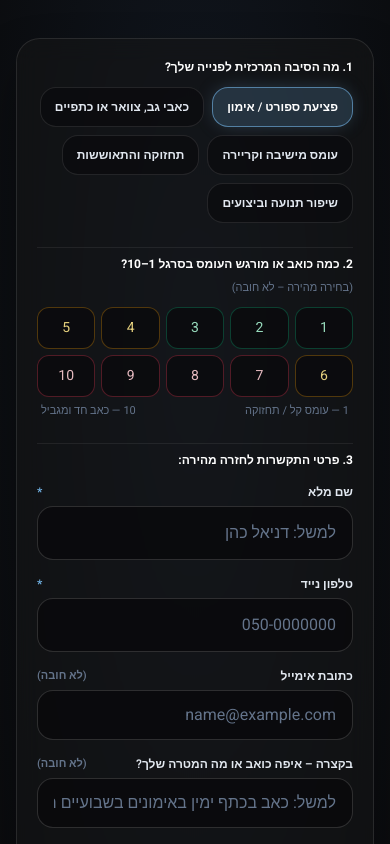
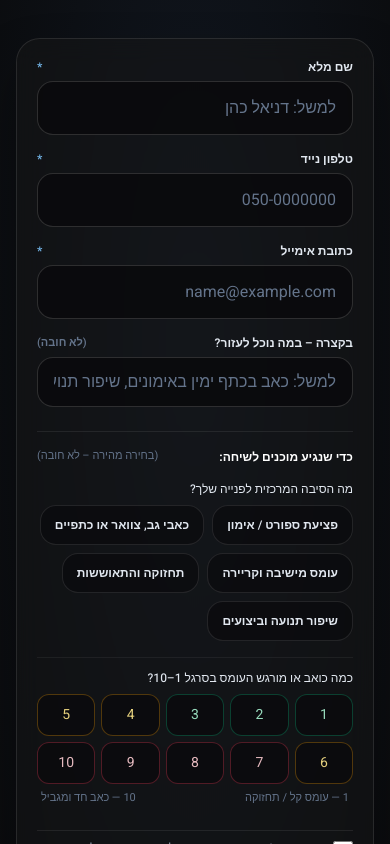
Before and after one commit to ofek-ok/okonskiperformance, a Next.js app: page / in a window 390 px wide. Shown: the part 7340-8184 px from the top of the page. Built offline with nearby package versions, Linux system fonts and the light colour scheme; a web font is replaced by a local one.

Commit message:
feat(form): reorder lead form with mandatory email/phone/name first, optional note, and quick-click intake

```diff
--- a/app/api/subscribe/route.ts
+++ b/app/api/subscribe/route.ts
@@ -29,8 +29,8 @@ export async function POST(request: Request) {
     const note = String(body.note || "").trim();
     const marketingConsent = body.marketing_consent === true;
 
-    if (!fullName || !phone || !marketingConsent) {
-      return NextResponse.json({ error: "Missing required fields: full_name, phone, marketing_consent" }, { status: 400 });
+    if (!fullName || !phone || !email || !marketingConsent) {
+      return NextResponse.json({ error: "Missing required fields: full_name, phone, email, marketing_consent" }, { status: 400 });
     }
 
     const payload = {
--- a/components/PerformanceList.tsx
+++ b/components/PerformanceList.tsx
@@ -64,7 +64,7 @@ export default function PerformanceList() {
     email: "",
     note: "",
   });
-  const [selectedTopic, setSelectedTopic] = useState<string>("פציעת ספורט");
+  const [selectedTopic, setSelectedTopic] = useState<string | null>(null);
   const [painLevel, setPainLevel] = useState<number | null>(null);
 
   useEffect(() => {
@@ -90,7 +90,9 @@ export default function PerformanceList() {
     } else if (!/^[\d\s\-+()\u200f]{9,}$/.test(formData.phone.trim())) {
       e.phone = "מספר טלפון אינו תקין";
     }
-    if (formData.email.trim() && !/^[^\s@]+@[^\s@]+\.[^\s@]+$/.test(formData.email.trim())) {
+    if (!formData.email.trim()) {
+      e.email = "כתובת אימייל נדרשת ליצירת קשר";
+    } else if (!/^[^\s@]+@[^\s@]+\.[^\s@]+$/.test(formData.email.trim())) {
       e.email = "כתובת אימייל אינה תקינה";
     }
     return e;
@@ -230,99 +232,8 @@ export default function PerformanceList() {
                 className="border border-white/[0.1] bg-neutral-900/50 backdrop-blur-md rounded-3xl p-5 sm:p-8 lg:p-9 text-right space-y-6 shadow-[0_20px_50px_-14px_rgba(0,0,0,0.65)]"
                 aria-label="טופס השארת פרטים לטיפול והתייעצות"
               >
-                {/* 1. Topic / Goal Selector Pills */}
-                <div>
-                  <label className="text-xs sm:text-sm font-bold text-white block mb-3">
-                    1. מה הסיבה המרכזית לפנייה שלך?
-                  </label>
-                  <div className="flex flex-wrap gap-2">
-                    {TOPIC_OPTIONS.map((topic) => {
-                      const active = selectedTopic === topic.id;
-                      return (
-                        <button
-                          key={topic.id}
-                          type="button"
-                          onClick={() => setSelectedTopic(topic.id)}
-                          className={`text-xs sm:text-[13px] font-semibold px-3.5 py-2.5 min-h-[40px] rounded-2xl border transition-all duration-200 cursor-pointer ${
-                            active
-                              ? "bg-logoIce/20 text-white border-logoIce/60 shadow-[0_0_20px_-5px_rgba(125,184,232,0.35)]"
-                              : "bg-charcoalDark/70 text-silver hover:text-white border-white/10 hover:border-white/25"
-                          }`}
-                        >
-                          {topic.label}
-                        </button>
-                      );
-                    })}
-                  </div>
-                </div>
-
-                {/* 2. Interactive 1-10 Pain / Load Scale (Inspired by Adir Asher's סרגל הכאב) */}
-                <div className="pt-2 border-t border-white/[0.07]">
-                  <div className="flex flex-wrap items-center justify-between gap-2 mb-2.5">
-                    <label className="text-xs sm:text-sm font-bold text-white">
-                      2. כמה כואב או מורגש העומס בסרגל 1–10?
-                    </label>
-                    <span className="text-[11px] text-silverDark">(בחירה מהירה – לא חובה)</span>
-                  </div>
-
-                  <div
-                    role="radiogroup"
-                    aria-label="דרגת הכאב או העומס מ-1 עד 10"
-                    className="grid grid-cols-5 sm:grid-cols-10 gap-1.5 sm:gap-2"
-                  >
-                    {[1, 2, 3, 4, 5, 6, 7, 8, 9, 10].map((num) => {
-                      const isSelected = painLevel === num;
-                      const colorTone =
-                        num <= 3
-                          ? isSelected
-                            ? "bg-emerald-500 text-black border-emerald-300 font-extrabold shadow-[0_0_15px_rgba(16,185,129,0.4)]"
-                            : "border-emerald-500/30 text-emerald-200/90 hover:bg-emerald-500/15"
-                          : num <= 6
-                          ? isSelected
-                            ? "bg-amber-400 text-black border-amber-200 font-extrabold shadow-[0_0_15px_rgba(245,158,11,0.4)]"
-                            : "border-amber-500/30 text-amber-200/90 hover:bg-amber-500/15"
-                          : isSelected
-                          ? "bg-rose-500 text-white border-rose-300 font-extrabold shadow-[0_0_15px_rgba(244,63,94,0.45)]"
-                          : "border-rose-500/30 text-rose-200/90 hover:bg-rose-500/15";
-
-                      return (
-                        <button
-                          key={num}
-                          type="button"
-                          role="radio"
-                          aria-checked={isSelected}
-                          onClick={() => setPainLevel(isSelected ? null : num)}
-                          className={`min-h-[42px] rounded-xl border bg-charcoalDark/80 text-sm transition-all duration-150 flex items-center justify-center cursor-pointer active:scale-95 ${colorTone}`}
-                        >
-                          {num}
-                        </button>
-                      );
-                    })}
-                  </div>
-
-                  <div className="flex justify-between text-[11px] text-silverDark mt-1.5 px-1">
-                    <span>1 — עומס קל / תחזוקה</span>
-                    <span>10 — כאב חד ומגביל</span>
-                  </div>
-
-                  {painFeedback && (
-                    <div className="mt-3 p-3.5 rounded-2xl bg-charcoalDark/90 border border-white/10 animate-fade-in">
-                      <span
-                        className={`inline-block text-[11px] font-bold px-2.5 py-0.5 rounded-full border mb-1 ${painFeedback.badgeClass}`}
-                      >
-                        {painFeedback.label}
-                      </span>
-                      <p className="text-xs text-silverOff leading-relaxed">{painFeedback.desc}</p>
-                    </div>
-                  )}
-                </div>
-
-                {/* 3. Personal Contact Details */}
-                <div className="pt-2 border-t border-white/[0.07] space-y-4">
-                  <p className="text-xs sm:text-sm font-bold text-white">
-                    3. פרטי התקשרות לחזרה מהירה:
-                  </p>
-
+                {/* 1. Personal Contact Details (Required) */}
+                <div className="space-y-4">
                   <div className="grid grid-cols-1 sm:grid-cols-2 gap-4">
                     {/* Name */}
                     <div className="flex flex-col gap-1.5">
@@ -355,7 +266,7 @@ export default function PerformanceList() {
                       )}
                     </div>
 
-                    {/* Phone (Required for CRM & WhatsApp return) */}
+                    {/* Phone */}
                     <div className="flex flex-col gap-1.5">
                       <label htmlFor="pl-phone" className="text-xs font-semibold text-silverOff flex items-center justify-between">
                         <span>טלפון נייד</span>
@@ -388,11 +299,11 @@ export default function PerformanceList() {
                     </div>
                   </div>
 
-                  {/* Email */}
+                  {/* Email (Required) */}
                   <div className="flex flex-col gap-1.5">
                     <label htmlFor="pl-email" className="text-xs font-semibold text-silverOff flex items-center justify-between">
                       <span>כתובת אימייל</span>
-                      <span className="text-silverDark text-[11px]">(לא חובה)</span>
+                      <span aria-hidden="true" className="text-logoIce">*</span>
                     </label>
                     <input
                       id="pl-email"
@@ -401,11 +312,14 @@ export default function PerformanceList() {
                       placeholder="name@example.com"
                       autoComplete="email"
                       inputMode="email"
+                      required
                       value={formData.email}
                       onChange={handleChange}
                       disabled={status === "loading"}
+                      aria-required="true"
+                      aria-describedby={errors.email ? "err-email" : undefined}
                       aria-invalid={errors.email ? "true" : "false"}
-                      className={`w-full bg-charcoalDark/90 border rounded-2xl px-4 py-3 text-white placeholder-silverDark text-base sm:text-sm focus:outline-none focus:border-logoIce focus:ring-1 focus:ring-logoIce transition-all disabled:opacity-50 text-right ${
+                      className={`w-full bg-charcoalDark/90 border rounded-2xl px-4 py-3.5 text-white placeholder-silverDark text-base sm:text-sm focus:outline-none focus:border-logoIce focus:ring-1 focus:ring-logoIce transition-all disabled:opacity-50 text-right ${
                         errors.email ? "border-red-500/70" : "border-white/15"
                       }`}
                       dir="ltr"
@@ -417,23 +331,128 @@ export default function PerformanceList() {
                     )}
                   </div>
 
-                  {/* Short Optional Note */}
+                  {/* Optional Note underneath email */}
                   <div className="flex flex-col gap-1.5">
                     <label htmlFor="pl-note" className="text-xs font-semibold text-silverOff flex items-center justify-between">
-                      <span>בקצרה – איפה כואב או מה המטרה שלך?</span>
+                      <span>בקצרה – במה נוכל לעזור?</span>
                       <span className="text-silverDark text-[11px]">(לא חובה)</span>
                     </label>
                     <input
                       id="pl-note"
                       name="note"
                       type="text"
-                      placeholder="למשל: כאב בכתף ימין באימונים בשבועיים האחרונים..."
+                      placeholder="למשל: כאב בכתף ימין באימונים, שיפור תנועה, התאוששות..."
                       value={formData.note}
                       onChange={handleChange}
                       disabled={status === "loading"}
                       className="w-full bg-charcoalDark/90 border border-white/15 rounded-2xl px-4 py-3 text-white placeholder-silverDark text-base sm:text-sm focus:outline-none focus:border-logoIce focus:ring-1 focus:ring-logoIce transition-all disabled:opacity-50"
                       dir="rtl"
                     />
+                  </div>
+                </div>
+
+                {/* 2. Optional Quick Context (Pills & Pain Scale) */}
+                <div className="pt-4 border-t border-white/[0.08] space-y-4">
+                  <div className="flex items-center justify-between gap-2">
+                    <p className="text-xs sm:text-sm font-bold text-white">
+                      כדי שנגיע מוכנים לשיחה:
+                    </p>
+                    <span className="text-[11px] text-silverDark">(בחירה מהירה – לא חובה)</span>
+                  </div>
+
+                  {/* Topic / Goal Selector Pills */}
+                  <div>
+                    <label className="text-xs text-silverOff block mb-2 font-medium">
+                      מה הסיבה המרכזית לפנייה שלך?
+                    </label>
+                    <div className="flex flex-wrap gap-2">
+                      {TOPIC_OPTIONS.map((topic) => {
+                        const active = selectedTopic === topic.id;
+                        return (
+                          <button
+                            key={topic.id}
+                            type="button"
+                            onClick={() => setSelectedTopic(active ? null : topic.id)}
+                            className={`text-xs sm:text-[13px] font-semibold px-3.5 py-2.5 min-h-[40px] rounded-2xl border transition-all duration-200 cursor-pointer ${
+                              active
+                                ? "bg-logoIce/20 text-white border-logoIce/60 shadow-[0_0_20px_-5px_rgba(125,184,232,0.35)]"
+                                : "bg-charcoalDark/70 text-silver hover:text-white border-white/10 hover:border-white/25"
+                            }`}
+                          >
+                            {topic.label}
+                          </button>
+                        );
+                      })}
+                    </div>
+                  </div>
+
+                  {/* Interactive 1-10 Pain / Load Scale */}
+                  <div className="pt-3 border-t border-white/[0.06]">
+                    <div className="flex items-center justify-between gap-2 mb-2">
+                      <label className="text-xs text-silverOff font-medium">
+                        כמה כואב או מורגש העומס בסרגל 1–10?
+                      </label>
+                      {painLevel && (
+                        <button
+                          type="button"
+                          onClick={() => setPainLevel(null)}
+                          className="text-[11px] text-silverDark hover:text-white underline transition-colors"
+                        >
+                          איפוס
+                        </button>
+                      )}
+                    </div>
+
+                    <div
+                      role="radiogroup"
+                      aria-label="דרגת הכאב או העומס מ-1 עד 10"
+                      className="grid grid-cols-5 sm:grid-cols-10 gap-1.5 sm:gap-2"
+                    >
+                      {[1, 2, 3, 4, 5, 6, 7, 8, 9, 10].map((num) => {
+                        const isSelected = painLevel === num;
+                        const colorTone =
+                          num <= 3
+                            ? isSelected
+                              ? "bg-emerald-500 text-black border-emerald-300 font-extrabold shadow-[0_0_15px_rgba(16,185,129,0.4)]"
+                              : "border-emerald-500/30 text-emerald-200/90 hover:bg-emerald-500/15"
+                            : num <= 6
+                            ? isSelected
+                              ? "bg-amber-400 text-black border-amber-200 font-extrabold shadow-[0_0_15px_rgba(245,158,11,0.4)]"
+                              : "border-amber-500/30 text-amber-200/90 hover:bg-amber-500/15"
+                            : isSelected
+                            ? "bg-rose-500 text-white border-rose-300 font-extrabold shadow-[0_0_15px_rgba(244,63,94,0.45)]"
+                            : "border-rose-500/30 text-rose-200/90 hover:bg-rose-500/15";
+
+                        return (
+                          <button
+                            key={num}
+                            type="button"
+                            role="radio"
+                            aria-checked={isSelected}
+                            onClick={() => setPainLevel(isSelected ? null : num)}
+                            className={`min-h-[42px] rounded-xl border bg-charcoalDark/80 text-sm transition-all duration-150 flex items-center justify-center cursor-pointer active:scale-95 ${colorTone}`}
+                          >
+                            {num}
+                          </button>
+                        );
+                      })}
+                    </div>
+
+                    <div className="flex justify-between text-[11px] text-silverDark mt-1.5 px-1">
+                      <span>1 — עומס קל / תחזוקה</span>
+                      <span>10 — כאב חד ומגביל</span>
+                    </div>
+
+                    {painFeedback && (
+                      <div className="mt-3 p-3.5 rounded-2xl bg-charcoalDark/90 border border-white/10 animate-fade-in">
+                        <span
+                          className={`inline-block text-[11px] font-bold px-2.5 py-0.5 rounded-full border mb-1 ${painFeedback.badgeClass}`}
+                        >
+                          {painFeedback.label}
+                        </span>
+                        <p className="text-xs text-silverOff leading-relaxed">{painFeedback.desc}</p>
+                      </div>
+                    )}
                   </div>
                 </div>
 
```
